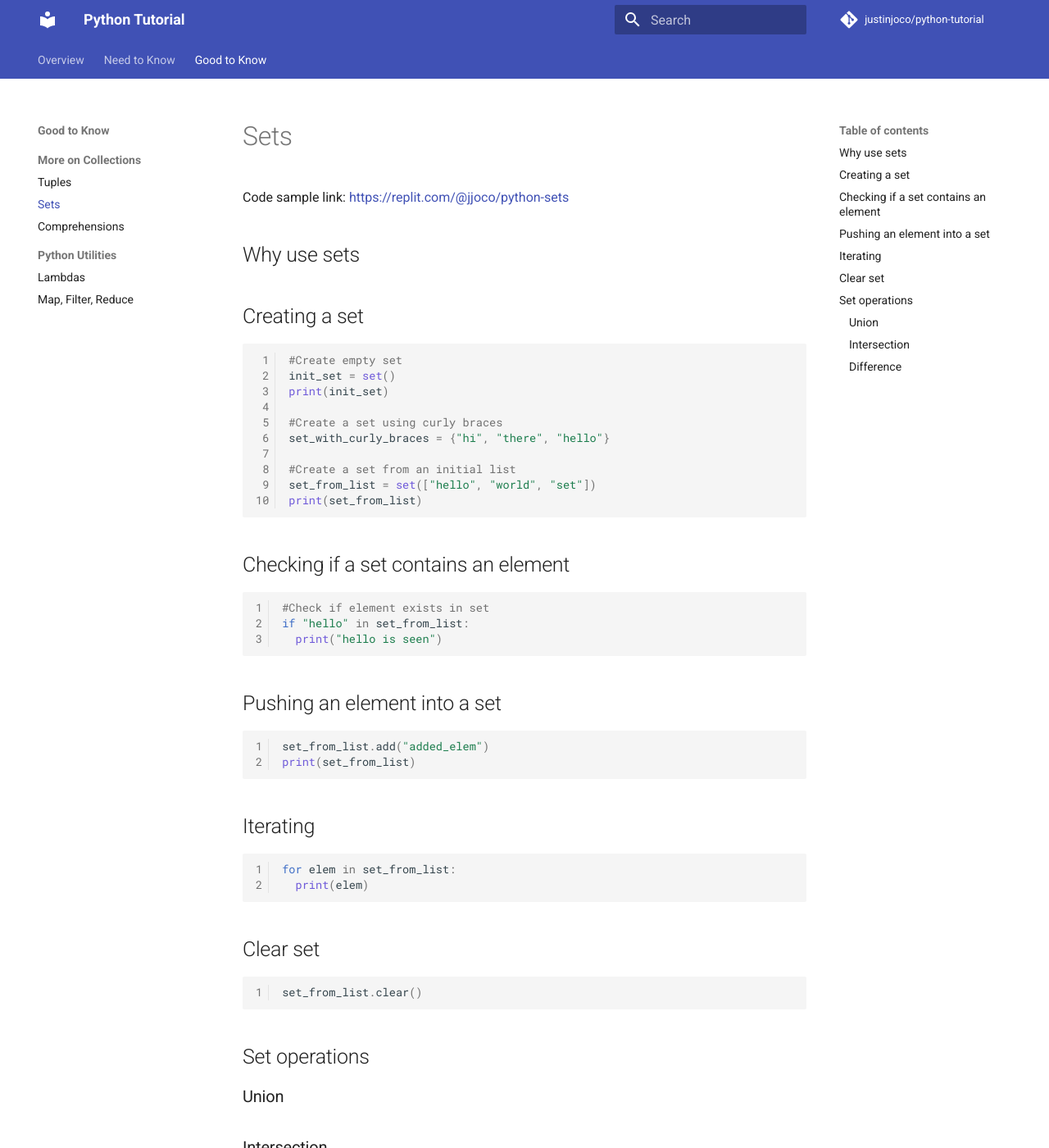
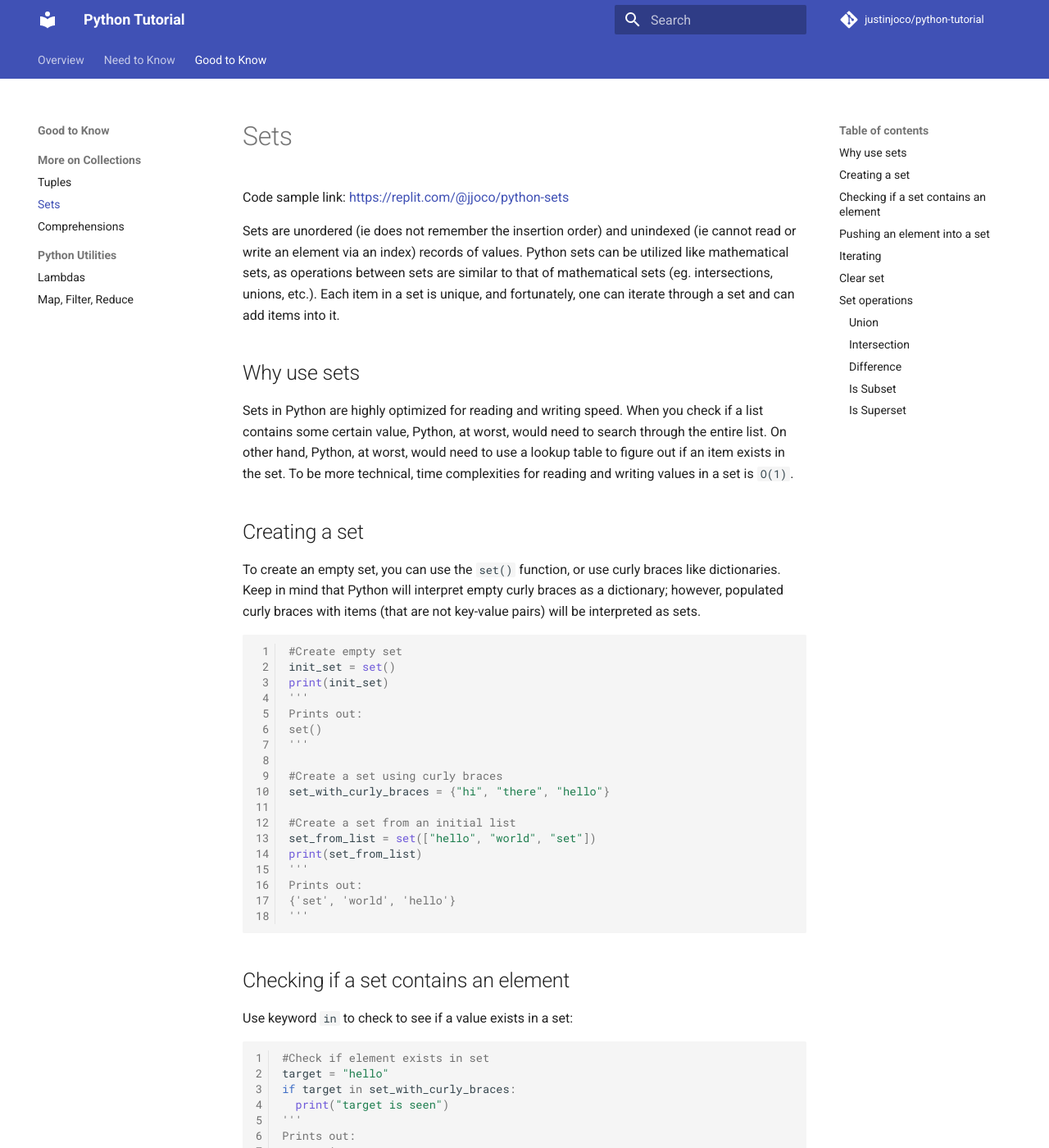
Before and after one commit to justinjoco/python-tutorial, an MkDocs documentation site: the page built from docs/collections/sets.md, in a window 1280 px wide and 1400 px high. Shown: the whole window at 82% size. Built offline with MkDocs 1.6.1 and Material for MkDocs 9.7.7, drawn with Linux system fonts in a browser that asks for light colours; comment, search, counter and statistics services are not loaded; some of the changed text lies outside the part shown.

Commit message:
implemented set

````diff
--- a/docs/collections/sets.md
+++ b/docs/collections/sets.md
@@ -1,11 +1,19 @@
 Code sample link: <https://replit.com/@jjoco/python-sets>
 
+Sets are unordered (ie does not remember the insertion order) and unindexed (ie cannot read or write an element via an index) records of values. Python sets can be utilized like mathematical sets, as operations between sets are similar to that of mathematical sets (eg. intersections, unions, etc.). Each item in a set is unique, and fortunately, one can iterate through a set and can add items into it.
 ## Why use sets
+Sets in Python are highly optimized for reading and writing speed. When you check if a list contains some certain value, Python, at worst, would need to search through the entire list. On other hand, Python, at worst, would need to use a lookup table to figure out if an item exists in the set. To be more technical, time complexities for reading and writing values in a set is `O(1)`.
+
 ## Creating a set
+To create an empty set, you can use the `set()` function, or use curly braces like dictionaries. Keep in mind that Python will interpret empty curly braces as a dictionary; however, populated curly braces with items (that are not key-value pairs) will be interpreted as sets.
 ```python
 #Create empty set
 init_set = set()
 print(init_set)
+'''
+Prints out:
+set()
+'''
 
 #Create a set using curly braces
 set_with_curly_braces = {"hi", "there", "hello"}
@@ -13,34 +21,100 @@ set_with_curly_braces = {"hi", "there", "hello"}
 #Create a set from an initial list
 set_from_list = set(["hello", "world", "set"])
 print(set_from_list)
+'''
+Prints out:
+{'set', 'world', 'hello'}
+'''
 ```
 ## Checking if a set contains an element
+Use keyword `in` to check to see if a value exists in a set:
 ```python
 #Check if element exists in set
-if "hello" in set_from_list:
-  print("hello is seen")
+target = "hello"
+if target in set_with_curly_braces:
+  print("target is seen")
+'''
+Prints out:
+target is seen
+'''
 ```
 ## Pushing an element into a set
+Use the `.add(elem)` method to add an item into a set:
 ```python
-set_from_list.add("added_elem")
-print(set_from_list)
+set_with_curly_braces.add("added_elem")
+print(set_with_curly_braces)
+'''
+Prints out:
+{'there', 'hi', 'hello', 'added_elem'}
+'''
 ```
 
 ## Iterating
+You can interate through a set like any other collection:
 ```python
-for elem in set_from_list:
+for elem in set_with_curly_braces:
   print(elem)
+'''
+Prints out:
+there
+hi
+hello
+added_elem
+'''
 ```
-
+Since sets are unordered, elements may be printed in a different order each time the for-loop is run.
 ## Clear set
+Use `.clear()` to remove all items in the set
 ```python
-set_from_list.clear()
+set_with_curly_braces.clear()
+print(set_with_curly_braces)
+'''
+Prints out:
+set()
+'''
 ```
 
 ## Set operations
+Like I alluded to before, set operations can be used between set operands. The following subsections will use the following sets in their examples:
+```python
+set_a = {5, 7, 3, 6 ,2 ,4, 1, 0}
+set_b = {5, 7, 3, 6 , 1, 0, 19}
+set_c = {5, 7, 3, 6 ,2 , 0}
+```
 
 ### Union
+Given sets `A` and `B`, use `|` or `A.union(B)` to get the union of the two sets (ie a set of all distinct elements common or not common in the two sets)
+```python
+print(set_a | set_b)
+print(set_a.union(set_b))
+# Both print {0, 1, 2, 3, 4, 5, 6, 7, 19}
+```
 
 ### Intersection
-
+Given sets `A` and `B`,  use `&` or `A.intersection(B)` to get the intersection of the two sets (ie a set of all distincts elements common in the two sets)
+```python
+print(set_a & set_b)
+print(set_a.intersection(set_b))
+# Both print {0, 1, 3, 5, 6, 7}
+```
 ### Difference
+Given sets `A` and `B`, use `-` or `A.difference(B)` to get the union of the two sets (ie a set of all elements in `A`, but not in `B`).
+```python
+print(set_a - set_b)
+print(set_a.difference(set_b))
+# Both print {2, 4}
+```
+### Is Subset
+Given sets `A` and `B`, use `<=` or `A.issubset(B)` to check if `A` is a subset of `B` (ie. all elements in `A` are contained in `B`)
+```python
+print(set_c <= set_a)
+print(set_c.issubset(set_a))
+# Both print True
+```
+### Is Superset
+Given sets `A` and `B`, use `>=` or `A.issuperset(B)` to check if `A` is a superset of `B` (ie. `A` contains all elements in `B`)
+```python
+print(set_a >= set_c)
+print(set_a.issuperset(set_c))
+# Both print True
+```
````
